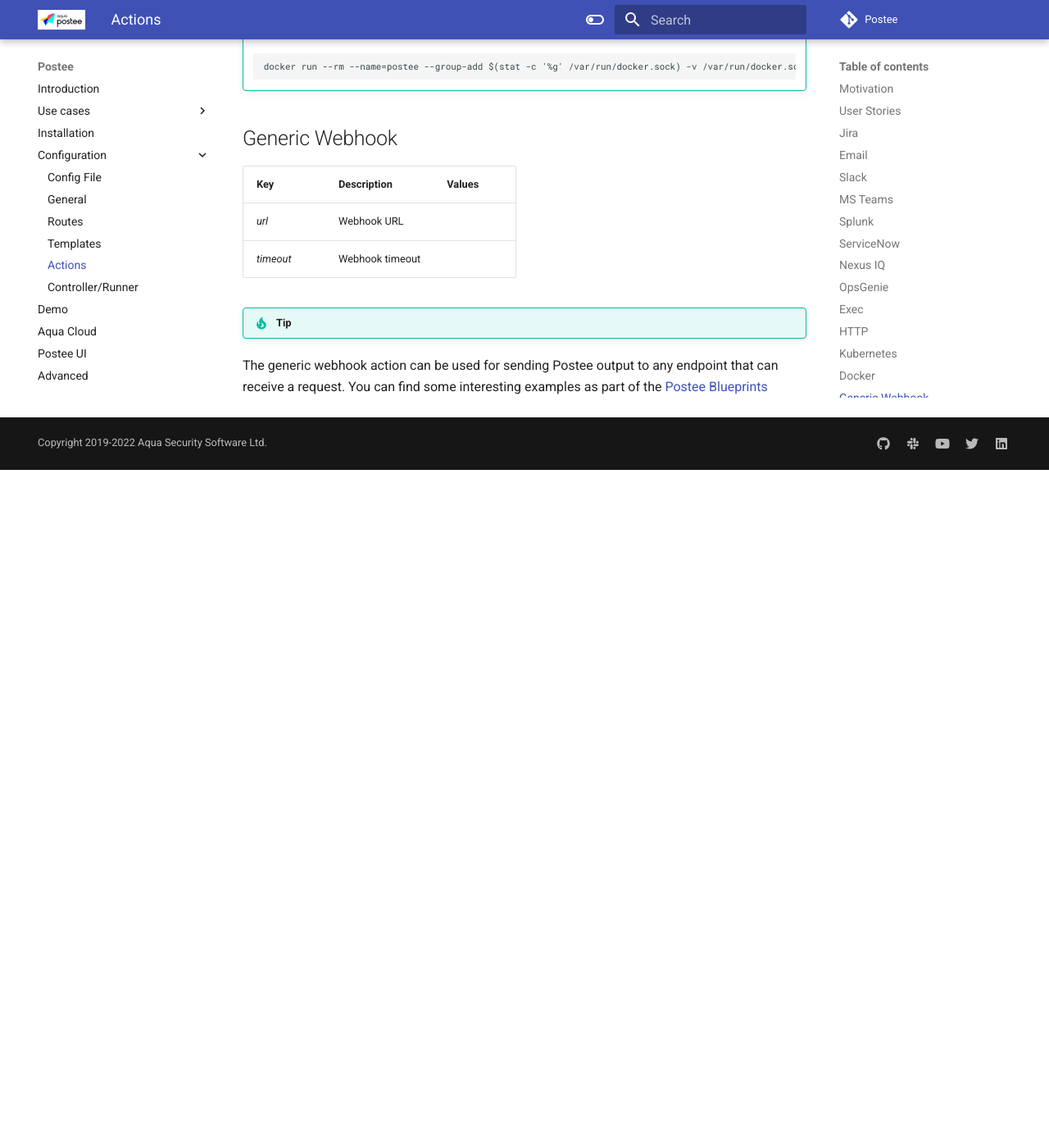
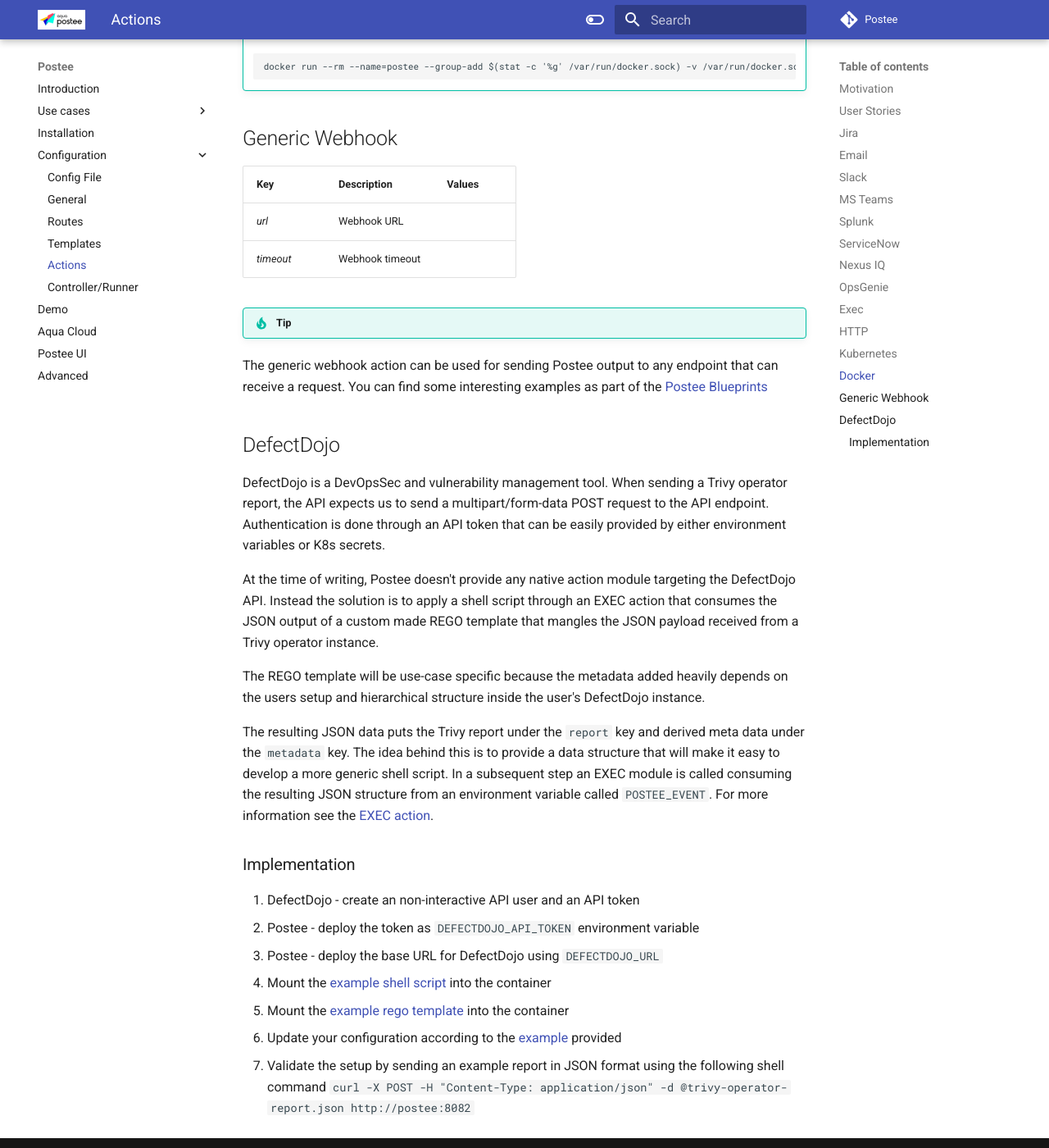
Before and after one commit to aquasecurity/postee, an MkDocs documentation site: the page built from docs/actions.md, in a window 1280 px wide and 1400 px high, scrolled down 9883 px. Shown: the whole window at 82% size. Built offline with MkDocs 1.6.1 and Material for MkDocs 9.7.7, drawn with Linux system fonts in a browser that asks for light colours; comment, search, counter and statistics services are not loaded; the version menu is left out; before the commit the page ends 10456 px from its top, so only the background shows below that.

Commit message:
DefectDojo - provide example for sending trivy reports using EXEC action (#560)
* defectdojo - provide example for sending reports to defectdojo

- REGO template + test case
- example Postee configuration
- example shell script sending multipart/form-data POST request
  using CURL

* docs - add section about DefectDojo

* Update docs/actions.md

---------

Co-authored-by: simar7 <1254783+simar7@users.noreply.github.com>

```diff
--- a/docs/actions.md
+++ b/docs/actions.md
@@ -296,3 +296,23 @@
 
 !!! tip
 The generic webhook action can be used for sending Postee output to any endpoint that can receive a request. You can find some interesting examples as part of the [Postee Blueprints](/blueprints)
+
+## DefectDojo
+
+DefectDojo is a DevOpsSec and vulnerability management tool. When sending a Trivy operator report, the API expects us to send a multipart/form-data POST request to the API endpoint. Authentication is done through an API token that can be easily provided by either environment variables or K8s secrets.
+
+At the time of writing, Postee doesn't provide any native action module targeting the DefectDojo API. Instead the solution is to apply a shell script through an EXEC action that consumes the JSON output of a custom made REGO template that mangles the JSON payload received from a Trivy operator instance.
+
+The REGO template will be use-case specific because the metadata added heavily depends on the users setup and hierarchical structure inside the user's DefectDojo instance.
+
+The resulting JSON data puts the Trivy report under the `report` key and derived meta data under the `metadata` key. The idea behind this is to provide a data structure that will make it easy to develop a more generic shell script. In a subsequent step an EXEC module is called consuming the resulting JSON structure from an environment variable called `POSTEE_EVENT`. For more information see the [EXEC action](#Exec).
+
+### Implementation
+
+1. DefectDojo - create an non-interactive API user and an API token
+2. Postee - deploy the token as `DEFECTDOJO_API_TOKEN` environment variable
+3. Postee - deploy the base URL for DefectDojo using `DEFECTDOJO_URL`
+4. Mount the [example shell script](../actions/example/exec/defectdojo-curl-upload-scan.sh) into the container
+5. Mount the [example rego template](../rego-templates/example/defectdojo/trivy-operator-defectdojo.rego) into the container
+6. Update your configuration according to the [example](../config/cfg-trivy-operator-defectdojo.yaml) provided
+7. Validate the setup by sending an example report in JSON format using the following shell command `curl -X POST -H "Content-Type: application/json" -d @trivy-operator-report.json http://postee:8082`
```
Also changed, not shown: 4 other files.
